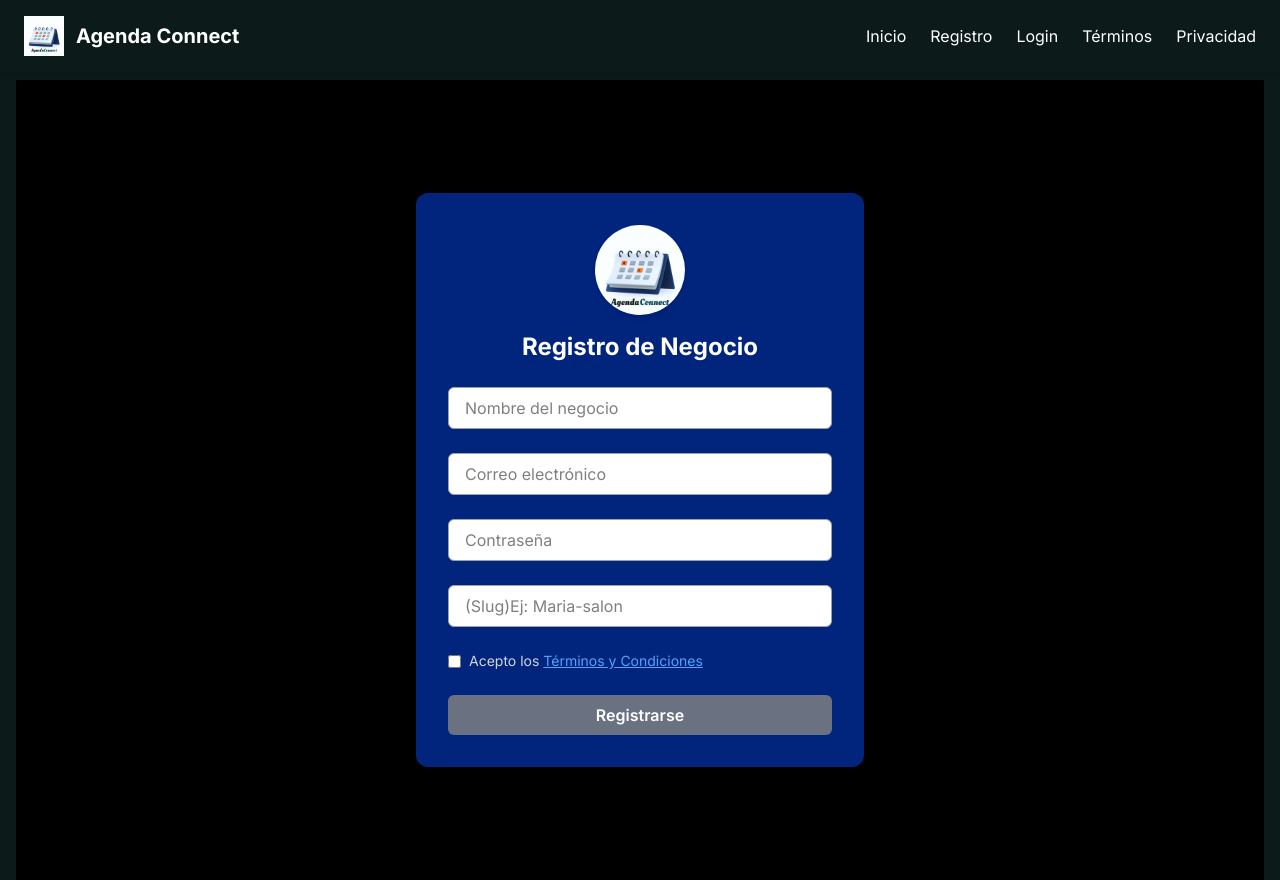
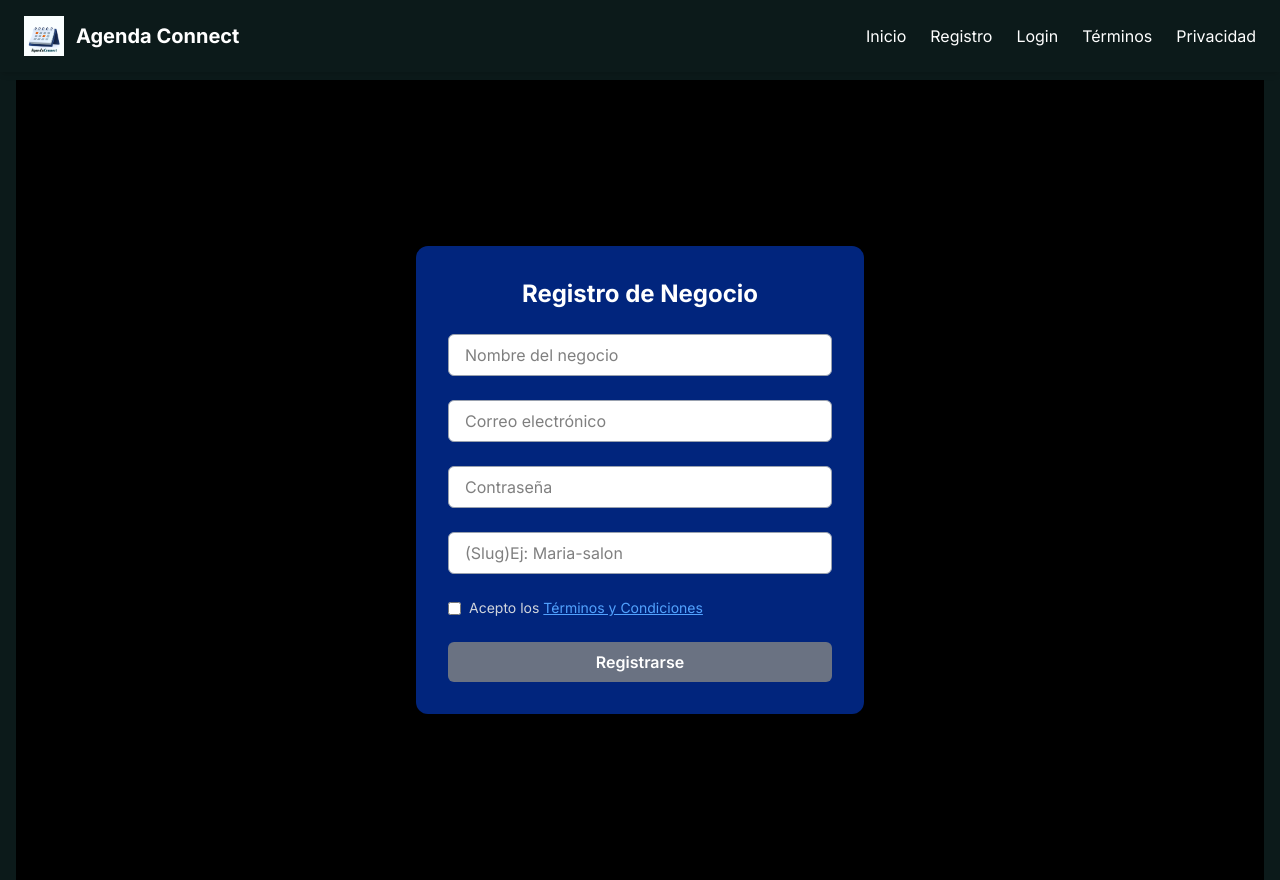
Before and after one commit to Sandytheking/my-agenda-connect, a Next.js app: page /registro in a window 1280 px wide. Built offline with nearby package versions, Linux system fonts and the light colour scheme.

Commit message:
Agregando nuevo link en el navbar

```diff
--- a/app/registro/page.tsx
+++ b/app/registro/page.tsx
@@ -72,16 +72,7 @@ export default function Registro() {
         onSubmit={handleSubmit}
         className="w-full max-w-md space-y-6 bg-[#01257D] p-8 rounded-xl shadow-md"
       >
-        {/* Logo */}
-        <div className="flex justify-center mb-4">
-          <Image
-            src="/logo2.png"
-            alt="Logo de Agenda Connect"
-            width={90}
-            height={90}
-            className="rounded-full shadow-md"
-          />
-        </div>
+
 
         <h1 className="text-2xl font-bold text-center">Registro de Negocio</h1>
 
```
